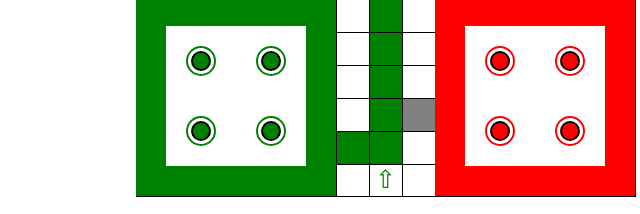
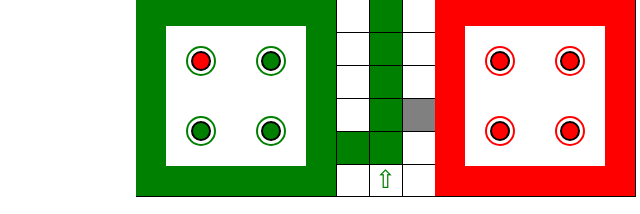
Before and after one commit to DhineshKumar2004/DkLudoGame, a plain HTML site: page home.html in a window 1280 px wide. Shown: the part 403-617 px from the top of the page, 254-894 px from the left. Drawn offline with Linux system fonts and the light colour scheme.

Commit message:
checking

```diff
--- a/home.html
+++ b/home.html
@@ -55,7 +55,7 @@
 
         <div class="user3 player" id="green-player">
             <div class="coin-place green">
-                <div class="coin" player-id="p4" coin-number="0" style="background-color: green;"></div>
+                <div class="coin" player-id="p4" coin-number="0" style="background-color: red;"></div>
             </div>
             <div class="coin-place green">
                 <div class="coin" player-id="p4" coin-number="1" style="background-color: green;"></div>
```
